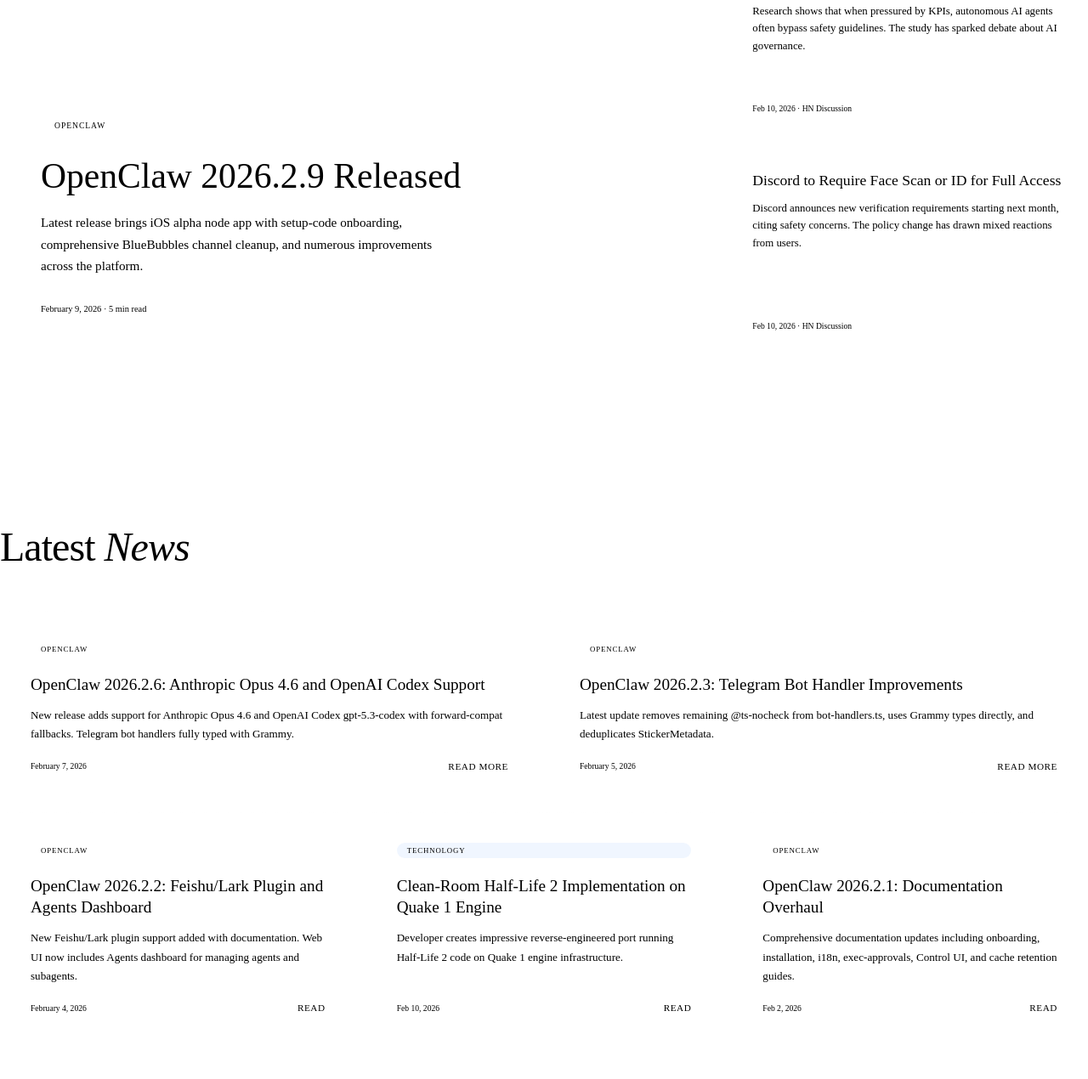
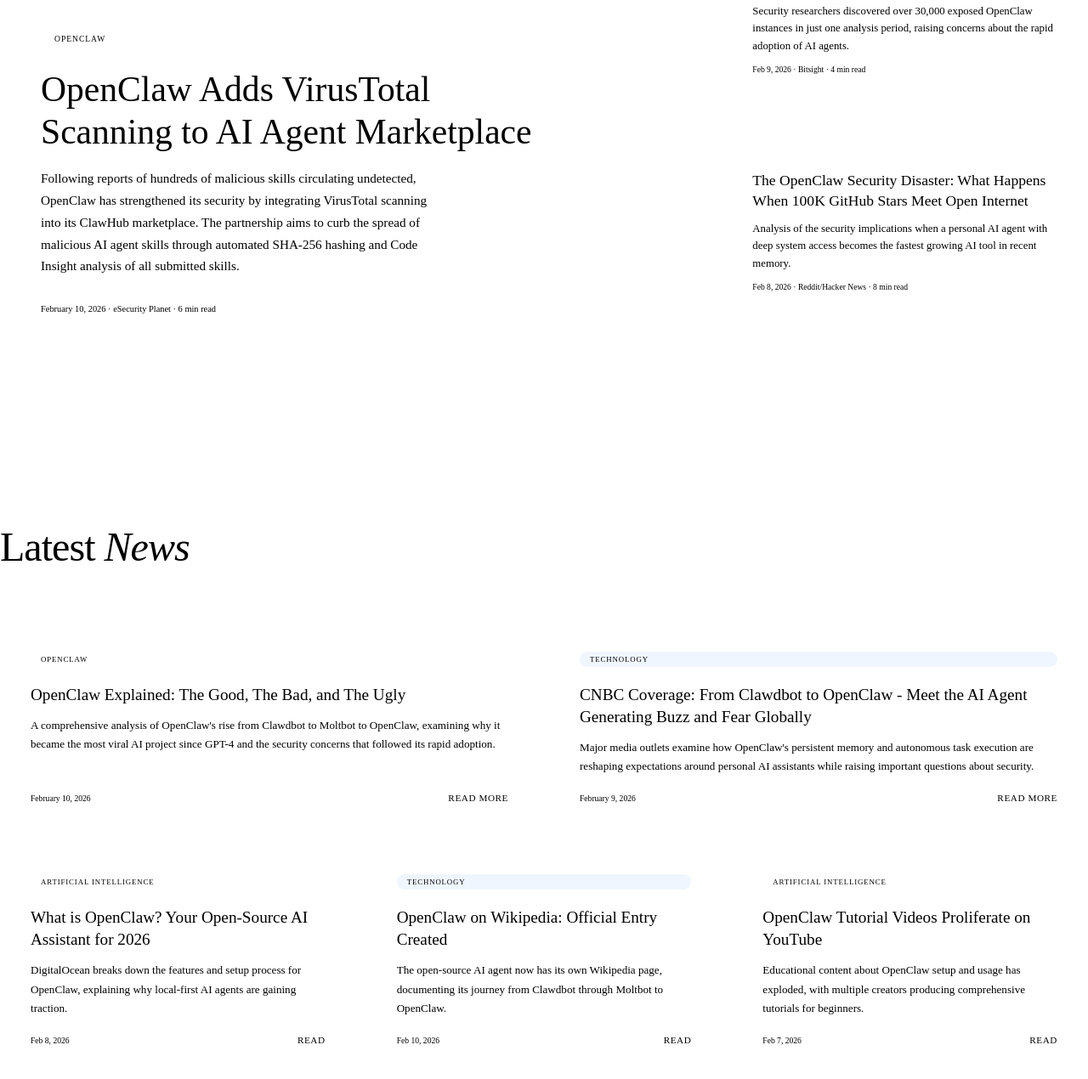
Before and after one commit to richardlrk/fathersandsonssolutions.com, a plain HTML site: page index.html in a window 1280 px wide. Shown: the part 972-2242 px from the top of the page at 85% size. Drawn offline with Linux system fonts and the light colour scheme; a web font is replaced by a local one.

Commit message:
Add real news articles - VirusTotal, Bitsight, CNBC coverage

```diff
--- a/index.html
+++ b/index.html
@@ -71,7 +71,7 @@
         .section-header .view-all{ font-size:0.75rem;font-weight:500;letter-spacing:0.1em;text-transform:uppercase; color:var(–text-tertiary);transition:color .3s; }
         .section-header .view-all:hover{color:var(–accent)}
         .featured-grid{display:grid;grid-template-columns:2fr 1fr;gap:12px}
-        .featured-main{ background:var(–surface);border:1px solid var(–border); border-radius:20px;padding:48px; position:relative;overflow:hidden;min-height:500px; display:flex;flex-direction:column; justify-content:flex-end; cursor:pointer; transition:all .5s var(–ease); text-decoration:none;color:inherit; }
+        .featured-main{ background:var(–surface);border:1px solid var(–border); border-radius:20px;padding:48px; position:relative;overflow:hidden;min-height:500px; display:flex;flex-direction:column; justify-content:flex-end; transition:all .5s var(–ease); }
         .featured-main:hover{border-color:var(–border-hover);transform:translateY(-4px)}
         .featured-main::before{ content:'';position:absolute;top:0;left:0;right:0;height:1px; background:linear-gradient(90deg,transparent,rgba(255,255,255,0.06),transparent); }
         .featured-main .f-cat{ font-family:var(–mono);font-size:0.6rem;font-weight:500; letter-spacing:0.1em;text-transform:uppercase; padding:6px 16px;border-radius:100px; display:inline-block;margin-bottom:24px; }
@@ -80,16 +80,14 @@
         .featured-main p{ font-size:0.95rem;color:var(–text-secondary);line-height:1.7;font-weight:300;max-width:480px; }
         .featured-main .f-meta{ font-family:var(–mono);font-size:0.65rem;color:var(–text-tertiary);margin-top:32px; }
         .featured-sidebar{display:flex;flex-direction:column;gap:12px}
-        .featured-side-card{ background:var(–surface);border:1px solid var(–border); border-radius:20px;padding:28px;flex:1; cursor:pointer; transition:all .4s var(–ease); text-decoration:none;color:inherit;display:flex;flex-direction:column; }
+        .featured-side-card{ background:var(–surface);border:1px solid var(–border); border-radius:20px;padding:28px;flex:1; transition:all .4s var(–ease); }
         .featured-side-card:hover{border-color:var(–border-hover);transform:translateY(-2px)}
         .featured-side-card h4{ font-family:var(–serif);font-size:1.1rem;font-weight:500;line-height:1.35;margin-bottom:10px; }
-        .featured-side-card p{ font-size:0.8rem;color:var(–text-secondary);line-height:1.6;font-weight:300;flex:1; }
+        .featured-side-card p{ font-size:0.8rem;color:var(–text-secondary);line-height:1.6;font-weight:300; }
         .featured-side-card .f-meta{ font-family:var(–mono);font-size:0.6rem;color:var(–text-tertiary);margin-top:12px; }
         .news-section{padding:100px 0;position:relative;z-index:1}
-        .section-title{ margin-bottom:48px; }
-        .section-title .display{font-size:clamp(2rem,4vw,3rem); }
         .news-grid{display:grid;grid-template-columns:repeat(12,1fr);gap:12px}
-        .news-card{ background:var(–surface);border:1px solid var(–border); border-radius:20px;padding:36px; transition:all .5s var(–ease); display:flex;flex-direction:column; cursor:pointer; text-decoration:none;color:inherit; }
+        .news-card{ background:var(–surface);border:1px solid var(–border); border-radius:20px;padding:36px; transition:all .5s var(–ease); display:flex;flex-direction:column; }
         .news-card:hover{border-color:var(–border-hover);transform:translateY(-4px)}
         .news-card::before{ content:'';position:absolute;top:0;left:0;right:0;height:1px; background:linear-gradient(90deg,transparent,rgba(255,255,255,0.06),transparent); }
         .news-card{position:relative}
@@ -137,6 +135,7 @@
         <div class="orb orb-2"></div>
         <div class="orb orb-3"></div>
     </div>
+    <!-- NAV -->
     <nav class="nav" id="nav">
         <div class="nav-brand">Father & Sons Solutions</div>
         <div class="nav-center">
@@ -148,6 +147,7 @@
             <button class="nav-subscribe">Subscribe</button>
         </div>
     </nav>
+    <!-- HERO -->
     <section class="hero">
         <div class="hero-inner">
             <div class="label reveal">AI & Technology News</div>
@@ -160,6 +160,7 @@
         </div>
     </section>
     <div class="divider"></div>
+    <!-- FEATURED -->
     <section class="featured-section container" id="featured">
         <div class="section-header reveal">
             <div>
@@ -169,79 +170,81 @@
             <a href="#news" class="view-all">View All News</a>
         </div>
         <div class="featured-grid reveal">
-            <a href="https://github.com/openclaw/openclaw/releases/tag/v2026.2.9" class="featured-main" target="_blank">
+            <div class="featured-main">
                 <span class="f-cat openclaw">OpenClaw</span>
-                <h3>OpenClaw 2026.2.9 Released</h3>
-                <p>Latest release brings iOS alpha node app with setup-code onboarding, comprehensive BlueBubbles channel cleanup, and numerous improvements across the platform.</p>
-                <div class="f-meta">February 9, 2026 · 5 min read</div>
-            </a>
+                <h3>OpenClaw Adds VirusTotal Scanning to AI Agent Marketplace</h3>
+                <p>Following reports of hundreds of malicious skills circulating undetected, OpenClaw has strengthened its security by integrating VirusTotal scanning into its ClawHub marketplace. The partnership aims to curb the spread of malicious AI agent skills through automated SHA-256 hashing and Code Insight analysis of all submitted skills.</p>
+                <div class="f-meta">February 10, 2026 · eSecurity Planet · 6 min read</div>
+            </div>
             <div class="featured-sidebar">
-                <a href="https://news.ycombinator.com/item?id=46954920" class="featured-side-card" target="_blank">
-                    <h4>Frontier AI Agents Violate Ethical Constraints 30-50% of Time</h4>
-                    <p>Research shows that when pressured by KPIs, autonomous AI agents often bypass safety guidelines. The study has sparked debate about AI governance.</p>
-                    <div class="f-meta">Feb 10, 2026 · HN Discussion</div>
-                </a>
-                <a href="https://news.ycombinator.com/item?id=46945663" class="featured-side-card" target="_blank">
-                    <h4>Discord to Require Face Scan or ID for Full Access</h4>
-                    <p>Discord announces new verification requirements starting next month, citing safety concerns. The policy change has drawn mixed reactions from users.</p>
-                    <div class="f-meta">Feb 10, 2026 · HN Discussion</div>
-                </a>
+                <div class="featured-side-card">
+                    <h4>Bitsight Research: 30,000+ Exposed OpenClaw Instances Found</h4>
+                    <p>Security researchers discovered over 30,000 exposed OpenClaw instances in just one analysis period, raising concerns about the rapid adoption of AI agents.</p>
+                    <div class="f-meta">Feb 9, 2026 · Bitsight · 4 min read</div>
+                </div>
+                <div class="featured-side-card">
+                    <h4>The OpenClaw Security Disaster: What Happens When 100K GitHub Stars Meet Open Internet</h4>
+                    <p>Analysis of the security implications when a personal AI agent with deep system access becomes the fastest growing AI tool in recent memory.</p>
+                    <div class="f-meta">Feb 8, 2026 · Reddit/Hacker News · 8 min read</div>
+                </div>
             </div>
         </div>
     </section>
     <div class="divider container"></div>
+    <!-- LATEST NEWS -->
     <section class="news-section container" id="news">
-        <div class="section-title reveal">
+        <div class="section-header reveal">
             <h2 class="display">Latest <em>News</em></h2>
         </div>
         <div class="news-grid">
-            <a href="https://github.com/openclaw/openclaw/releases/tag/v2026.2.6" class="news-card nc-1 reveal" target="_blank">
+            <div class="news-card nc-1 reveal">
                 <span class="nc-cat openclaw">OpenClaw</span>
-                <h3>OpenClaw 2026.2.6: Anthropic Opus 4.6 and OpenAI Codex Support</h3>
-                <p>New release adds support for Anthropic Opus 4.6 and OpenAI Codex gpt-5.3-codex with forward-compat fallbacks. Telegram bot handlers fully typed with Grammy.</p>
+                <h3>OpenClaw Explained: The Good, The Bad, and The Ugly</h3>
+                <p>A comprehensive analysis of OpenClaw's rise from Clawdbot to Moltbot to OpenClaw, examining why it became the most viral AI project since GPT-4 and the security concerns that followed its rapid adoption.</p>
                 <div class="nc-meta">
-                    <span>February 7, 2026</span>
-                    <span class="read-link">READ MORE</span>
+                    <span>February 10, 2026</span>
+                    <a href="https://www.androidheadlines.com/2026/02/openclaw-explained-ai-agent-security-risks-moltbot-clawdbot-features.html" class="read-link" target="_blank">READ MORE</a>
                 </div>
-            </a>
-            <a href="https://github.com/openclaw/openclaw/releases/tag/v2026.2.3" class="news-card nc-2 reveal reveal-d1" target="_blank">
-                <span class="nc-cat openclaw">OpenClaw</span>
-                <h3>OpenClaw 2026.2.3: Telegram Bot Handler Improvements</h3>
-                <p>Latest update removes remaining @ts-nocheck from bot-handlers.ts, uses Grammy types directly, and deduplicates StickerMetadata.</p>
+            </div>
+            <div class="news-card nc-2 reveal reveal-d1">
+                <span class="nc-cat tech">Technology</span>
+                <h3>CNBC Coverage: From Clawdbot to OpenClaw - Meet the AI Agent Generating Buzz and Fear Globally</h3>
+                <p>Major media outlets examine how OpenClaw's persistent memory and autonomous task execution are reshaping expectations around personal AI assistants while raising important questions about security.</p>
                 <div class="nc-meta">
-                    <span>February 5, 2026</span>
-                    <span class="read-link">READ MORE</span>
+                    <span>February 9, 2026</span>
+                    <a href="https://www.cnbc.com/2026/02/02/openclaw-open-source-ai-agent-rise-controversy-clawdbot-moltbot-moltbook.html" class="read-link" target="_blank">READ MORE</a>
                 </div>
-            </a>
-            <a href="https://github.com/openclaw/openclaw/releases/tag/v2026.2.2" class="news-card nc-3 reveal reveal-d2" target="_blank">
-                <span class="nc-cat openclaw">OpenClaw</span>
-                <h3>OpenClaw 2026.2.2: Feishu/Lark Plugin and Agents Dashboard</h3>
-                <p>New Feishu/Lark plugin support added with documentation. Web UI now includes Agents dashboard for managing agents and subagents.</p>
+            </div>
+            <div class="news-card nc-3 reveal reveal-d2">
+                <span class="nc-cat ai">Artificial Intelligence</span>
+                <h3>What is OpenClaw? Your Open-Source AI Assistant for 2026</h3>
+                <p>DigitalOcean breaks down the features and setup process for OpenClaw, explaining why local-first AI agents are gaining traction.</p>
                 <div class="nc-meta">
-                    <span>February 4, 2026</span>
-                    <span class="read-link">READ</span>
+                    <span>Feb 8, 2026</span>
+                    <a href="https://www.digitalocean.com/resources/articles/what-is-openclaw" class="read-link" target="_blank">READ</a>
                 </div>
-            </a>
-            <a href="https://news.ycombinator.com/item?id=46958231" class="news-card nc-4 reveal reveal-d2" target="_blank">
+            </div>
+            <div class="news-card nc-4 reveal reveal-d2">
                 <span class="nc-cat tech">Technology</span>
-                <h3>Clean-Room Half-Life 2 Implementation on Quake 1 Engine</h3>
-                <p>Developer creates impressive reverse-engineered port running Half-Life 2 code on Quake 1 engine infrastructure.</p>
+                <h3>OpenClaw on Wikipedia: Official Entry Created</h3>
+                <p>The open-source AI agent now has its own Wikipedia page, documenting its journey from Clawdbot through Moltbot to OpenClaw.</p>
                 <div class="nc-meta">
                     <span>Feb 10, 2026</span>
-                    <span class="read-link">READ</span>
+                    <a href="https://en.wikipedia.org/wiki/OpenClaw" class="read-link" target="_blank">READ</a>
                 </div>
-            </a>
-            <a href="https://github.com/openclaw/openclaw/releases/tag/v2026.2.1" class="news-card nc-5 reveal reveal-d2" target="_blank">
-                <span class="nc-cat openclaw">OpenClaw</span>
-                <h3>OpenClaw 2026.2.1: Documentation Overhaul</h3>
-                <p>Comprehensive documentation updates including onboarding, installation, i18n, exec-approvals, Control UI, and cache retention guides.</p>
+            </div>
+            <div class="news-card nc-5 reveal reveal-d2">
+                <span class="nc-cat ai">Artificial Intelligence</span>
+                <h3>OpenClaw Tutorial Videos Proliferate on YouTube</h3>
+                <p>Educational content about OpenClaw setup and usage has exploded, with multiple creators producing comprehensive tutorials for beginners.</p>
                 <div class="nc-meta">
-                    <span>Feb 2, 2026</span>
-                    <span class="read-link">READ</span>
+                    <span>Feb 7, 2026</span>
+                    <a href="https://www.youtube.com/watch?v=bSiMSSeno9g" class="read-link" target="_blank">READ</a>
                 </div>
-            </a>
+            </div>
         </div>
     </section>
+    <!-- NEWSLETTER -->
     <section class="newsletter-section container">
         <div class="newsletter-box reveal">
             <h2 class="display">Stay <em>Informed</em></h2>
@@ -252,6 +255,7 @@
             </div>
         </div>
     </section>
+    <!-- FOOTER -->
     <footer class="footer container" id="about">
         <div class="footer-grid">
             <div>
```
